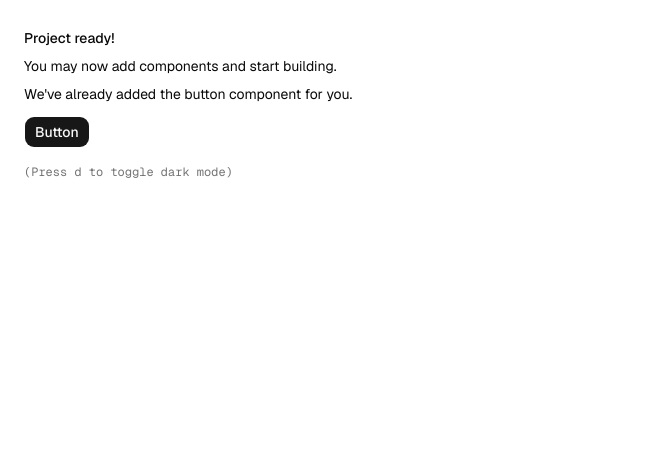
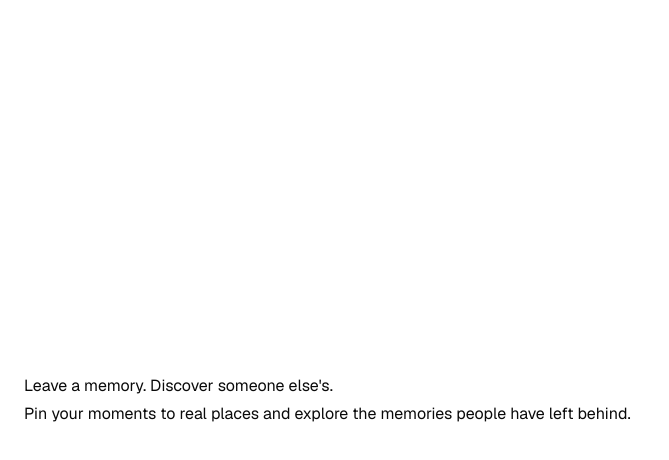
Before and after one commit to moeinht/moeinht.github.io, a Next.js app: page / in a window 1280 px wide. Shown: the top 460 px of the page, without its empty margins (0-669 px from the left). Built offline with nearby package versions, Linux system fonts and the light colour scheme.

Commit message:
Add visitor layout and typography components

```diff
--- /dev/null
+++ b/app/(vistors)/layout.tsx
@@ -0,0 +1,13 @@
+import react from "react"
+
+export default function VisitorsLayout({
+  children,
+}: {
+  children: react.ReactNode
+}) {
+  return (
+    <div className="flex h-full w-full flex-col items-center bg-background">
+      {children}
+    </div>
+  )
+}
--- /dev/null
+++ b/app/(vistors)/page.tsx
@@ -0,0 +1,18 @@
+import { Button } from "@/components/ui/button"
+
+export default function Home() {
+  return (
+    <div className="flex min-h-svh w-full items-center p-6">
+      <div className="flex flex-col gap-2">
+        <div className="flex flex-col gap-1">
+          <h1 className="tex">Leave a memory. Discover someone else's.</h1>
+          <p>
+            Pin your moments to real places and explore the memories people have
+            left behind.
+          </p>
+        </div>
+      </div>
+      <div></div>
+    </div>
+  )
+}
--- a/app/globals.css
+++ b/app/globals.css
@@ -115,6 +115,14 @@
   --sidebar-border: oklch(1 0 0 / 10%);
   --sidebar-ring: oklch(0.556 0 0);
 }
+.typeset-docs {
+  --typeset-font-body: var(--font-geist);
+  --typeset-font-heading: var(--font-geist);
+  --typeset-font-mono: var(--font-geist-mono);
+  --typeset-size: 15px;
+  --typeset-leading: 1.75;
+  --typeset-flow: 1.25em;
+}
 
 @layer base {
   * {
--- a/app/page.tsx
+++ /dev/null
@@ -1,19 +0,0 @@
-import { Button } from "@/components/ui/button"
-
-export default function Page() {
-  return (
-    <div className="flex min-h-svh p-6">
-      <div className="flex max-w-md min-w-0 flex-col gap-4 text-sm leading-loose">
-        <div>
-          <h1 className="font-medium">Project ready!</h1>
-          <p>You may now add components and start building.</p>
-          <p>We&apos;ve already added the button component for you.</p>
-          <Button className="mt-2">Button</Button>
-        </div>
-        <div className="font-mono text-xs text-muted-foreground">
-          (Press <kbd>d</kbd> to toggle dark mode)
-        </div>
-      </div>
-    </div>
-  )
-}
--- /dev/null
+++ b/components/ui/typography/index.tsx
@@ -0,0 +1,2 @@
+export { typography, Typography, Heading, Span, Lead, Paragraph } from "./typography"
+export type { TypographyClassKey } from "./typography"
--- /dev/null
+++ b/components/ui/typography/typography.tsx
@@ -0,0 +1,93 @@
+"use client"
+
+import * as React from "react"
+import { cn } from "cn"
+
+export const typography = {
+  h1: "text-5xl font-bold leading-[1.2] tracking-tight md:text-6xl",
+  h2: "text-4xl font-bold leading-[1.3] tracking-tight md:text-5xl",
+  h3: "text-3xl font-bold leading-[1.4] tracking-tight md:text-4xl",
+  h4: "text-2xl font-medium leading-[1.5] tracking-tight md:text-3xl",
+  h5: "text-xl font-medium leading-[1.6] tracking-tight",
+  h6: "text-lg font-medium leading-[1.6] tracking-tight",
+
+  display: "text-6xl font-extrabold leading-[1.1] tracking-tight md:text-7xl",
+
+  lead: "text-lg text-muted-foreground leading-relaxed",
+
+  paragraph: "text-base leading-relaxed text-[--silent-foreground]",
+
+  small: "text-sm text-muted-foreground leading-relaxed",
+
+  caption: "text-xs text-muted-foreground leading-relaxed",
+
+  link: "text-primary underline-offset-2 hover:underline underline",
+
+  underline: "underline underline-offset-2",
+
+  highlight: "bg-primary/10 text-primary",
+
+  mark: "bg-secondary/20 text-secondary",
+
+  strong: "font-bold",
+
+  emphasis: "italic",
+
+  underlineHover: "hover:underline hover:underline-offset-2",
+
+  blockQuote: "border-l-4 pl-4 text-[--silent-foreground] leading-relaxed italic",
+
+  listItem: "flex items-start space-x-2",
+
+  listBullet: "flex h-1.5 w-1.5 shrink-0 rounded-tr-[2px] rounded-bl-[2px] bg-primary",
+} as const
+
+export type TypographyClassKey = keyof typeof typography
+
+export function Typography({
+  type = "paragraph",
+  className,
+  children,
+}: {
+  type: TypographyClassKey
+  className?: string
+  children: React.ReactNode
+}) {
+  const classes = typography[type]
+
+  return <p className={`${classes} ${className || ""}`}>{children}</p>
+}
+
+export function Heading({
+  level = 1,
+  className,
+  children,
+}: {
+  level: 1 | 2 | 3 | 4 | 5 | 6
+  className?: string
+  children: React.ReactNode
+}) {
+  const type = `h${level}` as TypographyClassKey
+
+  return <h1 className={typography[type] || ""}>{children}</h1>
+}
+
+export function Span({
+  className,
+  children,
+  ...props
+}: {
+  className?: string
+  children: React.ReactNode
+  [key: string]: any
+}) {
+  return <span className={className} {...props}>{children}</span>
+}
+
+export function Lead({ className, children }: { className?: string; children: React.ReactNode }) {
+  return <p className={cn(typography.lead, className ?? "")}>{children}</p>
+}
+
+export function Paragraph({ className, children }: { className?: string; children: React.ReactNode }) {
+  return <p className={cn(typography.paragraph, className ?? "")}>{children}</p>
+}
```
Also changed, not shown: app/layout.tsx (+8 -3 lines), app/typeset.css (added). Lines whose indentation alone changed are shown as unchanged.
